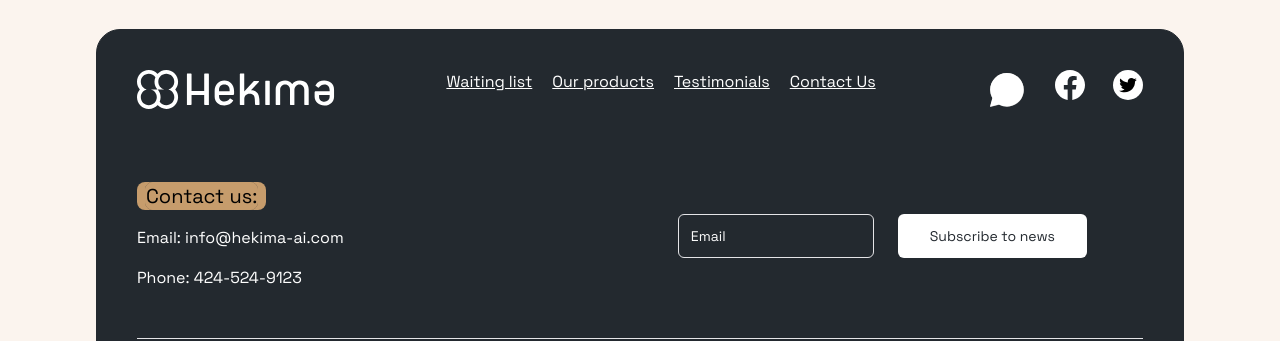
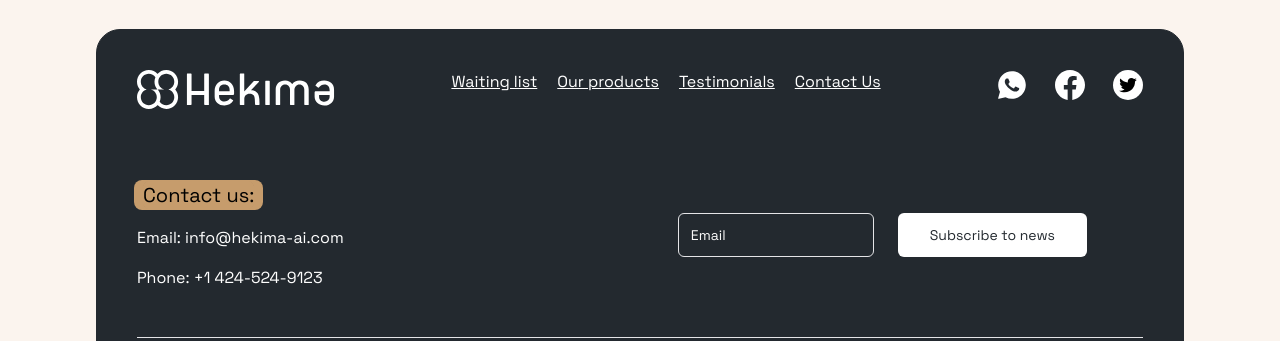
Before and after one commit to mamadOuologuem/hekima_frontend, a Next.js app: page / in a window 1280 px wide. Shown: the part 3335-3676 px from the top of the page. Built offline with nearby package versions, Linux system fonts and the light colour scheme; no server answers; what @getbrevo/brevo would draw is missing.

Commit message:
feat(landing): update social media link

```diff
--- a/src/components/atoms/logos/LogoWhatsApp.tsx
+++ b/src/components/atoms/logos/LogoWhatsApp.tsx
@@ -3,37 +3,10 @@ interface WhatsAppProps {
 }
 
 export const LogoWhatsApp = ({ className }: WhatsAppProps) => (
-  <svg xmlns="http://www.w3.org/2000/svg" viewBox="0 0 175.216 175.552" className={className}>
-    <defs>
-      <linearGradient id="b" x1={85.915} x2={86.535} y1={32.567} y2={137.092} gradientUnits="userSpaceOnUse">
-        <stop offset={0} stopColor="#57d163" />
-        <stop offset={1} stopColor="#23b33a" />
-      </linearGradient>
-      <filter id="a" width={1.115} height={1.114} x={-0.057} y={-0.057} colorInterpolationFilters="sRGB">
-        <feGaussianBlur stdDeviation={3.531} />
-      </filter>
-    </defs>
+  <svg viewBox="0 0 50 50" className={className} xmlns="http://www.w3.org/2000/svg">
     <path
-      fill="#b3b3b3"
-      d="m54.532 138.45 2.235 1.324c9.387 5.571 20.15 8.518 31.126 8.523h.023c33.707 0 61.139-27.426 61.153-61.135.006-16.335-6.349-31.696-17.895-43.251A60.75 60.75 0 0 0 87.94 25.983c-33.733 0-61.166 27.423-61.178 61.13a61 61 0 0 0 9.349 32.535l1.455 2.312-6.179 22.558zm-40.811 23.544L24.16 123.88c-6.438-11.154-9.825-23.808-9.821-36.772.017-40.556 33.021-73.55 73.578-73.55 19.681.01 38.154 7.669 52.047 21.572s21.537 32.383 21.53 52.037c-.018 40.553-33.027 73.553-73.578 73.553h-.032a73.54 73.54 0 0 1-35.159-8.954zm0 0"
-      filter="url(#a)"
-    />
-    <path
-      fill="#fff"
-      d="m12.966 161.238 10.439-38.114a73.4 73.4 0 0 1-9.821-36.772c.017-40.556 33.021-73.55 73.578-73.55 19.681.01 38.154 7.669 52.047 21.572s21.537 32.383 21.53 52.037c-.018 40.553-33.027 73.553-73.578 73.553h-.032a73.54 73.54 0 0 1-35.159-8.954z"
-    />
-    <path
-      fill="url(#linearGradient1780)"
-      d="M87.184 25.227c-33.733 0-61.166 27.423-61.178 61.13a61 61 0 0 0 9.349 32.535l1.455 2.312-6.179 22.559 23.146-6.069 2.235 1.324c9.387 5.571 20.15 8.518 31.126 8.524h.023c33.707 0 61.14-27.426 61.153-61.135a60.75 60.75 0 0 0-17.895-43.251 60.75 60.75 0 0 0-43.235-17.929"
-    />
-    <path
-      fill="url(#b)"
-      d="M87.184 25.227c-33.733 0-61.166 27.423-61.178 61.13a61 61 0 0 0 9.349 32.535l1.455 2.313-6.179 22.558 23.146-6.069 2.235 1.324c9.387 5.571 20.15 8.517 31.126 8.523h.023c33.707 0 61.14-27.426 61.153-61.135a60.75 60.75 0 0 0-17.895-43.251 60.75 60.75 0 0 0-43.235-17.928"
-    />
-    <path
-      fill="#fff"
-      fillRule="evenodd"
-      d="M68.772 55.603c-1.378-3.061-2.828-3.123-4.137-3.176l-3.524-.043c-1.226 0-3.218.46-4.902 2.3s-6.435 6.287-6.435 15.332 6.588 17.785 7.506 19.013 12.718 20.381 31.405 27.75c15.529 6.124 18.689 4.906 22.061 4.6s10.877-4.447 12.408-8.74 1.532-7.971 1.073-8.74-1.685-1.226-3.525-2.146-10.877-5.367-12.562-5.981-2.91-.919-4.137.921-4.746 5.979-5.819 7.206-2.144 1.381-3.984.462-7.76-2.861-14.784-9.124c-5.465-4.873-9.154-10.891-10.228-12.73s-.114-2.835.808-3.751c.825-.824 1.838-2.147 2.759-3.22s1.224-1.84 1.836-3.065.307-2.301-.153-3.22-4.032-10.011-5.666-13.647"
+      fill="currentColor"
+      d="M25 2C12.318 2 2 12.318 2 25c0 3.96 1.023 7.854 2.963 11.29L2.037 46.73a1 1 0 0 0 1.203 1.241l10.896-2.699A23 23 0 0 0 25 48c12.682 0 23-10.318 23-23S37.682 2 25 2m11.57 31.116c-.492 1.362-2.852 2.605-3.986 2.772-1.018.149-2.306.213-3.72-.231a35 35 0 0 1-3.366-1.229c-5.923-2.526-9.791-8.415-10.087-8.804S13 22.463 13 19.594s1.525-4.28 2.067-4.864 1.181-.73 1.575-.73.787.005 1.132.021c.363.018.85-.137 1.329 1.001.492 1.168 1.673 4.037 1.819 4.33.148.292.246.633.05 1.022s-.294.632-.59.973-.62.76-.886 1.022c-.296.291-.603.606-.259 1.19s1.529 2.493 3.285 4.039c2.255 1.986 4.158 2.602 4.748 2.894s.935.243 1.279-.146c.344-.39 1.476-1.703 1.869-2.286s.787-.487 1.329-.292c.542.194 3.445 1.604 4.035 1.896s.984.438 1.132.681c.148.242.148 1.41-.344 2.771"
     />
   </svg>
 );
--- a/src/features/landing/components/Footer/Footer.tsx
+++ b/src/features/landing/components/Footer/Footer.tsx
@@ -46,10 +46,14 @@ const Footer = () => {
       </div>
 
       <div className="flex flex-col justify-between gap-10 sm:flex-row sm:items-center">
-        <div className="space-y-4">
-          <h4 className="ml-2 text-black highlighted-text-secondary">Contact us:</h4>
-          <p>Email: info@hekima-ai.com</p>
-          <p>Phone: 424-524-9123</p>
+        <div className="flex flex-col items-start space-y-4">
+          <h4 className="text-black highlighted-text-secondary">Contact us:</h4>
+          <a target="_blank" href="mailto:info@hekima-ai.com">
+            Email: info@hekima-ai.com
+          </a>
+          <a target="_blank" href="https://wa.me/14245249123">
+            Phone: +1 424-524-9123
+          </a>
         </div>
         <div className="h-fit px-0 py-8 md:px-14 md:py-10">
           <Form {...form}>
--- a/src/features/landing/components/Footer/components/SocialMedia.tsx
+++ b/src/features/landing/components/Footer/components/SocialMedia.tsx
@@ -10,8 +10,8 @@ interface SocialMediaProps {
 const SocialMedia = ({ className }: SocialMediaProps) => {
   return (
     <div className={cn('flex gap-x-7', className)}>
-      <a href="https://www.linkedin.com" target="_blank">
-        <LogoWhatsApp className="w-10" />
+      <a href="https://wa.me/14245249123" target="_blank">
+        <LogoWhatsApp className="w-[30px]" />
       </a>
       <a href="https://www.facebook.com" target="_blank">
         <LogoFacebook />
--- a/src/features/landing/components/WaitingListHero/WaitingListHero.tsx
+++ b/src/features/landing/components/WaitingListHero/WaitingListHero.tsx
@@ -119,7 +119,7 @@ export const WaitingListHero = ({
                           inputClassName="!h-11 w-44 !rounded-r-md border border-primary/60 !pr-8 text-sm !text-primary placeholder:text-primary/60 focus-visible:ring-0 disabled:cursor-not-allowed disabled:opacity-50"
                           {...field}
                         />
-                        <LogoWhatsApp className="absolute right-2 w-6 opacity-80" />
+                        <LogoWhatsApp className="absolute right-2 w-6 text-[#25d366] opacity-80" />
                       </div>
                     </FormControl>
                     <FormMessage />
```
